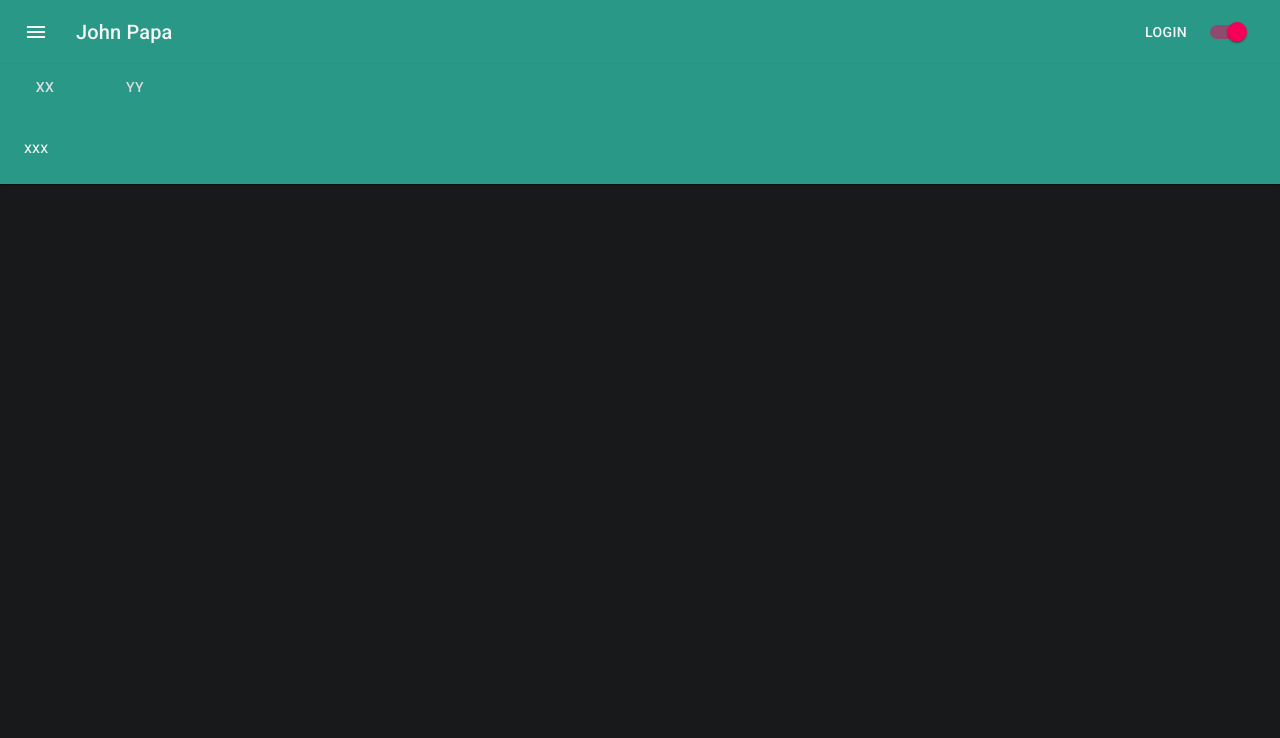
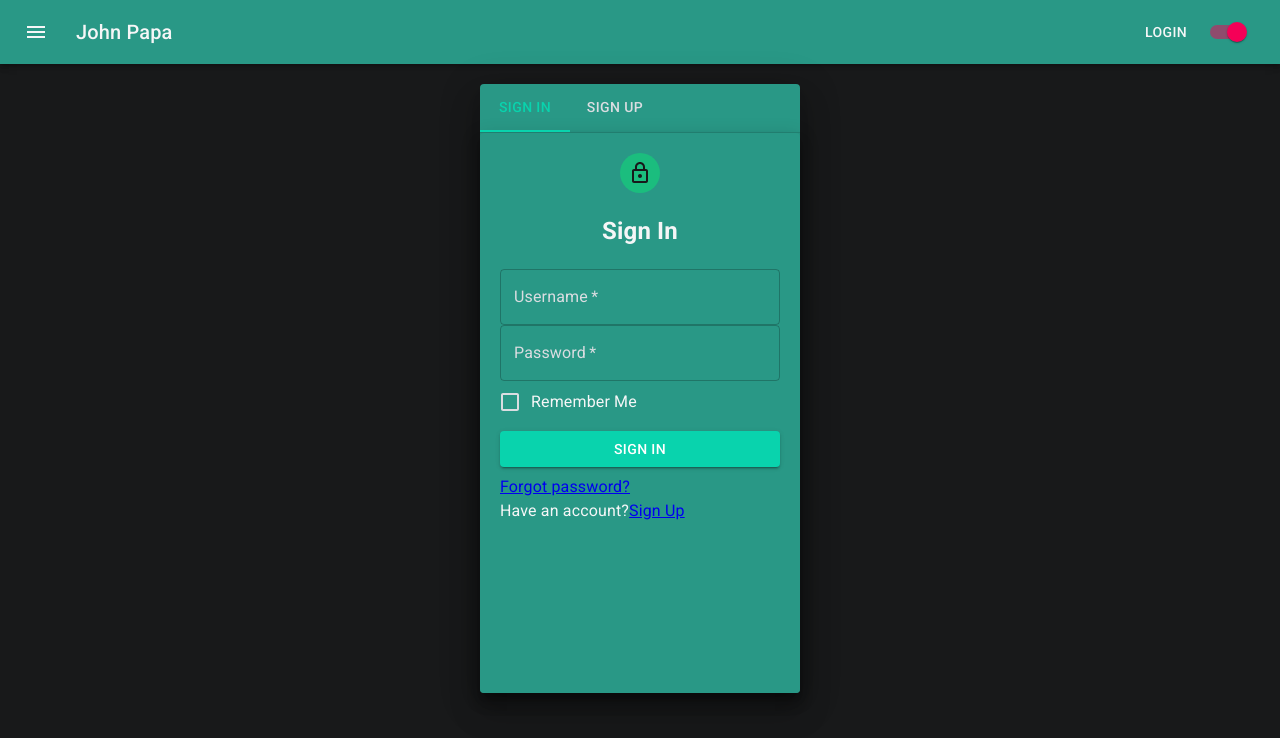
Before and after one commit to RonAlmog/nextjs-blog-mui, a Next.js app: page /demos/LoginPage in a window 1280 px wide. Shown: the top 738 px of the page. Built offline with nearby package versions, Linux system fonts and the light colour scheme.

Commit message:
visual touch ups

```diff
--- a/components/login.tsx
+++ b/components/login.tsx
@@ -17,8 +17,8 @@ type Props = {};
 const paperStyle = {
   padding: 20,
   height: "70vh",
-  width: 280,
-  margin: "20px auto",
+  width: 320,
+  margin: "0px auto",
 };
 const avatarStyle = { backgroundColor: "#1bbd7e" };
 const btstyle = { margin: "8px 0" };
--- a/components/signup-login.tsx
+++ b/components/signup-login.tsx
@@ -7,28 +7,38 @@ import TabList from "@mui/lab/TabList";
 import TabPanel from "@mui/lab/TabPanel";
 
 import React, { useState } from "react";
+import Login from "./login";
+import SignUp from "./signup";
 
 type Props = {};
 
 const SignupLogin = (props: Props) => {
-  const [value, setValue] = useState("0");
+  const [value, setValue] = useState("signin");
   const handleChange = (event: React.SyntheticEvent, newValue: string) => {
     setValue(newValue);
   };
+  const paperStyle = { width: 320, margin: "20px auto" };
+  const tabStyle = { padding: 0 };
   return (
-    <Paper square>
+    <Paper style={paperStyle} elevation={20}>
       <TabContext value={value}>
+        <Box sx={{ borderBottom: 1, borderColor: "divider" }}>
           <TabList
             value={value}
             indicatorColor="primary"
             textColor="primary"
             onChange={handleChange}
           >
-          <Tab label="xx"></Tab>
-          <Tab label="yy"></Tab>
+            <Tab label="Sign In" value="signin"></Tab>
+            <Tab label="Sign Up" value="signup"></Tab>
           </TabList>
-        <TabPanel value="0">xxx</TabPanel>
-        <TabPanel value="1">yyy</TabPanel>
+        </Box>
+        <TabPanel value="signin" style={tabStyle}>
+          <Login />
+        </TabPanel>
+        <TabPanel value="signup" style={tabStyle}>
+          <SignUp />
+        </TabPanel>
       </TabContext>
     </Paper>
   );
--- a/components/signup.tsx
+++ b/components/signup.tsx
@@ -20,8 +20,8 @@ const SignUp = (props: Props) => {
   const paperStyle = {
     padding: 20,
     height: "70vh",
-    width: 310,
-    margin: "20px auto",
+    width: 320,
+    margin: "0px auto",
   };
   const avatarStyle = { backgroundColor: "#1bbd7e" };
   const btstyle = { margin: "8px 0" };
```
Lines whose indentation alone changed are shown as unchanged.
